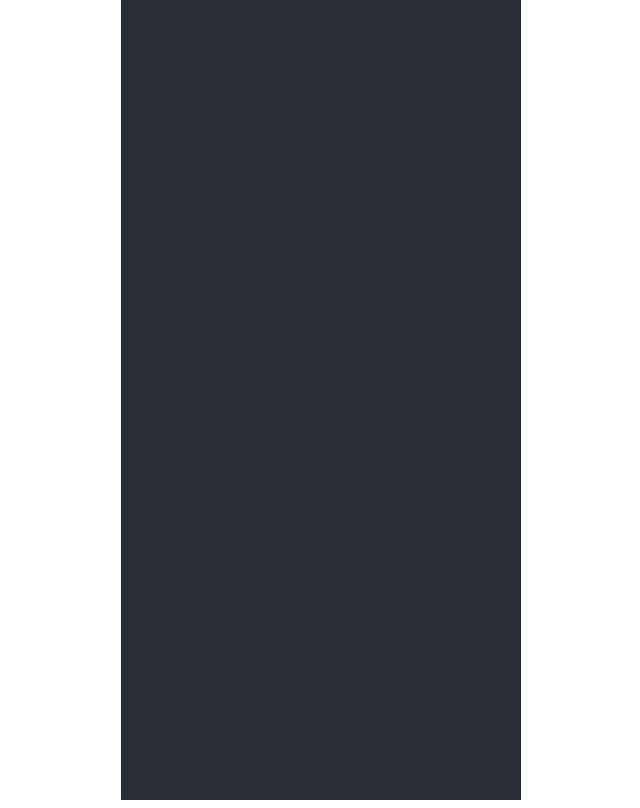
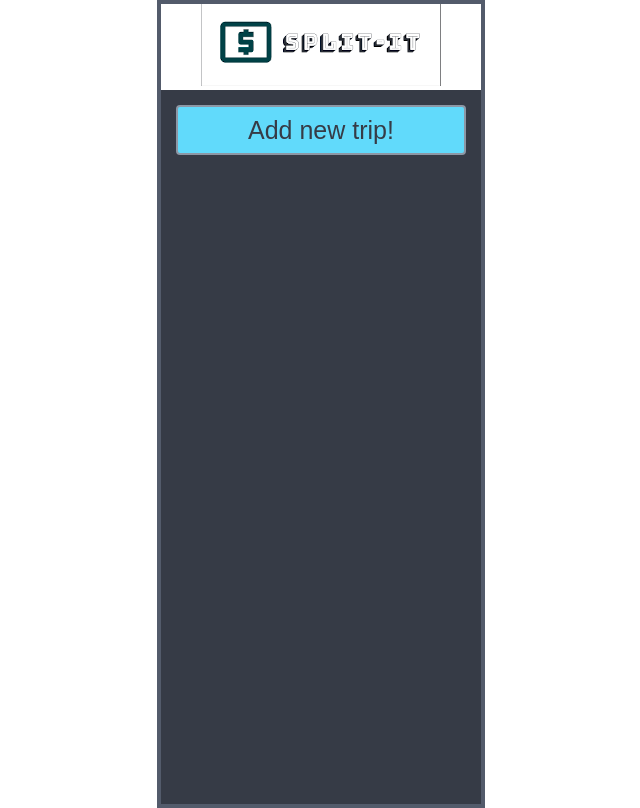
Before and after one commit to chingu-voyages/v10-geckos-team-12, a React (Create React App) app: page / in a window 1280 px wide. Shown: the whole page, without its empty margins (319-959 px from the left). Built offline with nearby package versions, Linux system fonts and the light colour scheme.

Commit message:
added logo and add new trip button to home page

```diff
--- /dev/null
+++ b/src/Components/AddNewTrip.js
@@ -0,0 +1,11 @@
+import React from "react";
+
+function AddNewTrip() {
+  return (
+    <div className="new-trip">
+      <button className="new-trip-button">Add new trip!</button>
+    </div>
+  );
+}
+
+export default AddNewTrip;
--- a/src/Components/App.js
+++ b/src/Components/App.js
@@ -1,10 +1,15 @@
-import React from 'react';
-import '../Style/App.css';
+import React from "react";
+import "../Style/App.css";
+import Header from "./Header";
+import AddNewTrip from "./AddNewTrip";
 
 function App() {
   return (
     <div className="App">
-      <div className="split-it-App"></div>
+      <div className="split-it-App">
+        <Header />
+        <AddNewTrip />
+      </div>
     </div>
   );
 }
--- /dev/null
+++ b/src/Components/Header.js
@@ -0,0 +1,12 @@
+import React from "react";
+import logo from "../images/Split-it-logo.png";
+
+function Header() {
+  return (
+    <div className="header">
+      <img src={logo} alt="Spli-it app logo" />
+    </div>
+  );
+}
+
+export default Header;
--- a/src/Style/App.css
+++ b/src/Style/App.css
@@ -1,3 +1,6 @@
+/* @import "./Header.css"; */
+/* @import "./AddNewTrip.css"; */
+
 .App {
   width: 100%;
   height: 100%;
@@ -9,8 +12,27 @@
 }
 
 .split-it-App {
-  width: 400px;
+  width: 320px;
   height: 100vh;
-  background-color: #282c34;
-  color:#fff;
+  background-color: #363b46;
+  color: #fff;
+  border: 4px solid #535b6b;
 }
+
+.header {
+  background-color: #fff;
+  text-align: center;
+}
+
+.new-trip-button {
+  background-color: #61dafb;
+  color: #363b46;
+  font-size: 25px;
+  font-weight: 500;
+  width: calc(100% - 30px);
+  height: 50px;
+  margin: 15px;
+  border: 2px solid #8d97a5;
+  border-radius: 4px;
+  cursor: pointer;
+}
--- /dev/null
+++ b/src/Style/Header.css
@@ -0,0 +1,3 @@
+.header {
+  text-align: center;
+}
```
Also changed, not shown: src/Style/AddNewTrip.css (added), src/images/Split-it-logo.png (renamed from src/images/Split-it-Logo.png).
